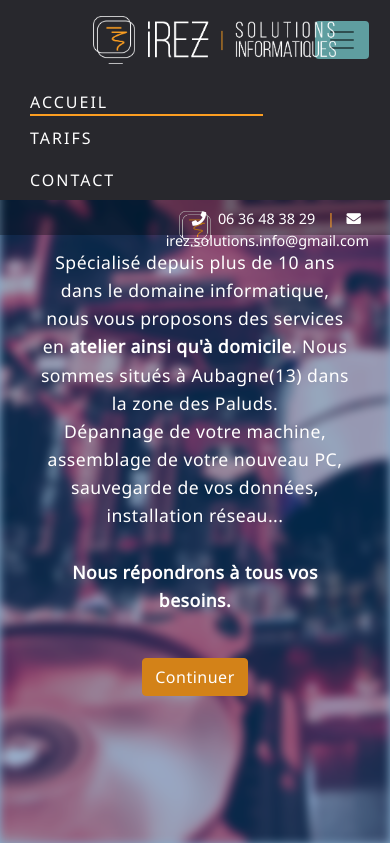
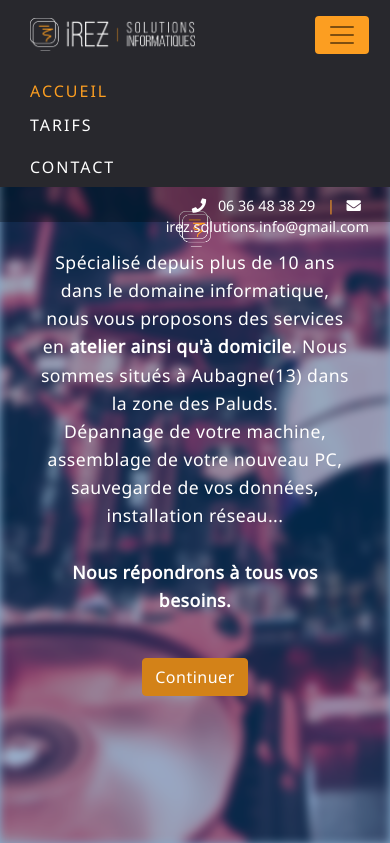
Before and after one commit to arthurb11/iRez, a PHP site: page / in a window 390 px wide, after a click that opens the changed part. Shown: the top 843 px of the page. Run offline with PHP 8.4, Linux system fonts and the light colour scheme; some libraries are stand-ins or nearby versions.

Commit message:
responsive final

```diff
--- a/public/asserts/css/style.css
+++ b/public/asserts/css/style.css
@@ -20,8 +20,8 @@ a:hover{
 }
 
 .ancres{display: block;
-    height: 137px; /*same height as header*/
-    margin-top: -137px; /*same height as header*/ visibility: hidden;}
+    height: 147px; /*same height as header*/
+    margin-top: -147px; /*same height as header*/ visibility: hidden;}
 
 #contact h1, #mentions_legales h1, #tarifs h1, #policy_h1, #contact h2, #mentions_legales h2, #policy_h2, #plan h2 {
     margin-top: 180px !important;
@@ -481,7 +481,11 @@ footer a:hover{
 
 
 button.navbar-toggler.bg-dark {
-    background-color: cadetblue !important;
+    background-color: #FC9E21 !important;
+}
+
+button.navbar-toggler.bg-dark:active, button.navbar-toggler.bg-dark:focus  {
+    background-color: rgb(138, 83, 13) !important;
 }
 
 .navbar-toggler {
@@ -490,15 +494,16 @@ button.navbar-toggler.bg-dark {
 
 
 
+
 /* portables et tablettes */
 
 @media screen and (max-width: 1300px) {
-
 
     /*accueil carousel*/
     #presentation p {
         padding: 20px 20px;
     }
+
 }
 
 @media screen and (max-width: 991px) {
@@ -513,6 +518,15 @@ button.navbar-toggler.bg-dark {
     /*accueil carousel*/
     #presentation p {
         padding: 20px 20px;
+    }
+
+    nav a.active {
+        border-bottom: none;
+        color: #FC9E21;
+    }
+
+    a.nav-item.effect-1:before {
+        background: none;
     }
 }
 
@@ -556,9 +570,18 @@ button.navbar-toggler.bg-dark {
 
 
 /* portables */
+
+
+@media screen and (min-width: 768px) and (max-width: 991px) {
+    .navbar-brand {
+       max-width: 50%;
+   }
+}
+
+
 @media screen and (max-width: 768px) {
     .navbar-brand {
-        min-width: 70% !important;
+        min-width: 40% !important;
         width: min-content;
     }
 
@@ -585,54 +608,14 @@ button.navbar-toggler.bg-dark {
     }
 }
 
-/*cards*/
-@media (min-width: 640px) {
-    .blog-card {
-        flex-direction: row;
-        max-width: 700px;
-    }
-    .blog-card .meta {
-        flex-basis: 40%;
-        height: auto;
-    }
-    .blog-card .description {
-        flex-basis: 60%;
-    }
-    .blog-card .description:before {
-        -webkit-transform: skewX(-3deg);
-        transform: skewX(-3deg);
-        content: "";
-        background: #fff;
-        width: 30px;
-        position: absolute;
-        left: -10px;
-        top: 0;
-        bottom: 0;
-        z-index: -1;
-    }
-    .blog-card.alt {
-        flex-direction: row-reverse;
-    }
-    .blog-card.alt .description:before {
-        left: inherit;
-        right: -10px;
-        -webkit-transform: skew(3deg);
-        transform: skew(3deg);
-    }
-    .blog-card.alt .details {
-        padding-left: 25px;
-    }
-}
+
 /**************************************/
 
 @media screen and (max-width: 576px) {
-    .logonav {
-        margin-left: 63px;
-    }
+
     .navbar-brand {
-        min-width: 70% !important;
+        min-width: 50% !important;
         width: min-content;
-        text-align: center;
     }
 
     p {
--- a/view/contactView.php
+++ b/view/contactView.php
@@ -4,7 +4,7 @@
 <main role="main">
     <div class="container">
     <section id="contact">
-        <h2 class="py-4 text-center text-uppercase"> <i class="fas fa-envelope mr-3" style="color: #d38218;"></i>Nous contacter</h2><hr/>
+        <h2 class="py-4 text-center text-uppercase"> <i class="fas fa-envelope mr-3"></i>Nous contacter</h2><hr/>
         <div class="text-center" style="margin: 30px;">
             <p>Prenez contact avec nous par mail via le formulaire de contact ou par téléphone (indiqué ci-dessus)<br/> pour toute demande, renseignement, conseil, prise de rendez-vous...</p>
         </div>
```
Also changed, not shown: view/homeView.php (indentation only).
